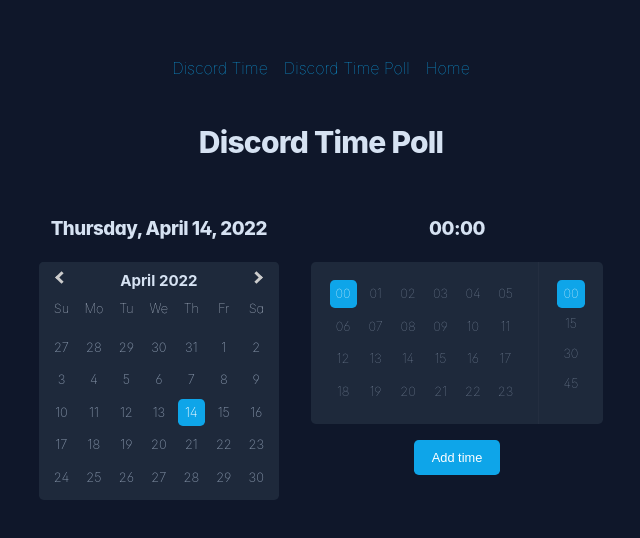
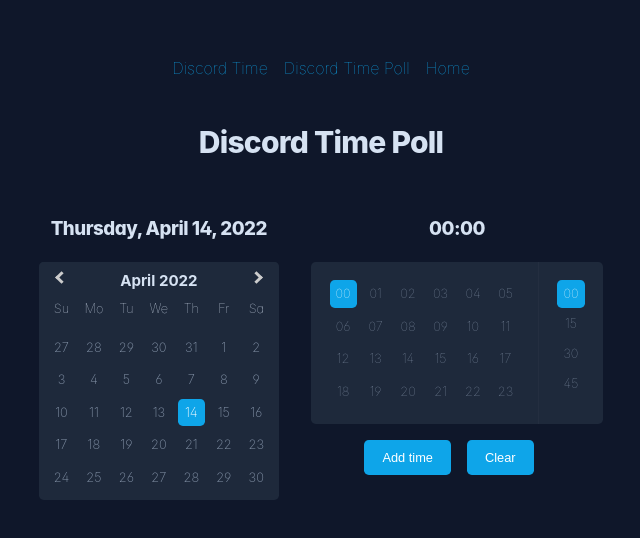
Before and after one commit to William-Owen/quick-discord-tools, a React (Create React App) app: page /discord-time-poll in a window 1280 px wide. Shown: the top 538 px of the page, without its empty margins (319-959 px from the left). Built offline with nearby package versions, Linux system fonts and the light colour scheme.

Commit message:
Added clear all

```diff
--- a/src/pages/PageMultipleDiscordTime/PageMultipleDiscordTime.module.sass
+++ b/src/pages/PageMultipleDiscordTime/PageMultipleDiscordTime.module.sass
@@ -10,3 +10,9 @@
 
 		display: inline-flex
 		flex-direction: row
+
+	.actionsBar
+
+		button
+
+			margin-right: 1rem
--- a/src/pages/PageMultipleDiscordTime/PageMultipleDiscordTime.tsx
+++ b/src/pages/PageMultipleDiscordTime/PageMultipleDiscordTime.tsx
@@ -20,7 +20,6 @@
 
 		const newDateTime = moment(newDate).hour(parseInt(newTime.split(":")[0])).minute(parseInt(newTime.split(":")[1])).toDate()
 		setCurrentDateTime(newDateTime)
-		console.log(`\nThis event will start ${moment(newDateTime).format("dddd, MMMM D, YYYY [at] HH:mm")} (${moment(newDateTime).fromNow()})\n<t:${Math.floor(new Date(newDateTime).getTime() / 1000)}:F> (<t:${Math.floor(new Date(newDateTime).getTime() / 1000)}:R>) your time.`)
 
 	}
 
@@ -51,8 +50,6 @@
 		})
 
 		setDateTimeArray(newArrayWithoutDuplicates)
-		console.info(`Adding currentDateTime: ${currentDateTime}`)
-		console.info(`Adding dateTimeArray:`, dateTimeArray)
 
 	}
 
@@ -63,6 +60,8 @@
 		dateTimeIconString += `${numberIconsArray[index]} <t:${makeDiscordTimeStamp(dateTime)}:F> (<t:${makeDiscordTimeStamp(dateTime)}:R>)\n`
 
 	})
+
+	const handleRemoveAll = () => setDateTimeArray([])
 
 	const removeItemByIndex = (index: number) => {
 
@@ -86,7 +85,14 @@
 
 				<div>
 					<FieldInputTime onChange={(time)=>handleTimeChange(time)} />
-					<Button size="medium" label="Add time" onClick={handleAddTime} />
+
+					<div className={style.actionsBar}>
+
+						<Button size="medium" label="Add time" onClick={handleAddTime} />
+						<Button size="medium" label="Clear" onClick={handleRemoveAll} />
+
+					</div>
+
 				</div>
 
 			</div>
@@ -96,6 +102,7 @@
 				<div>
 
 					<h3>Descriptive Timestamp</h3>
+					<p>Ordered by date, duplicates removed</p>
 
 					<CopyTextToClipboard className={style.timeListing} textToCopy={dateTimeIconString}>
 
```
